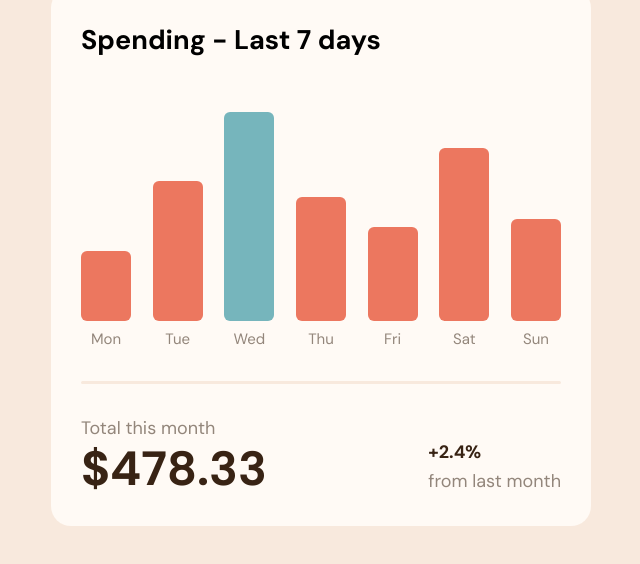
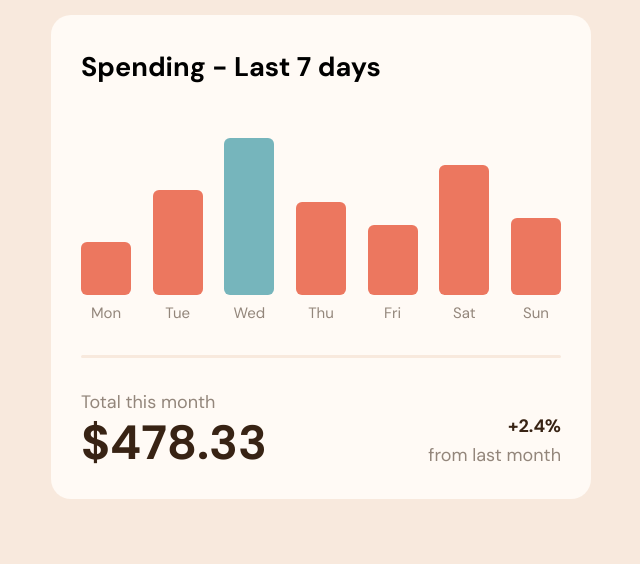
Before and after one commit to amirintech/expenses-chart, a plain HTML site: page index.html in a window 1280 px wide. Shown: the part 222-786 px from the top of the page, without its empty margins (319-959 px from the left). Drawn offline with Linux system fonts and the light colour scheme.

Commit message:
adding some styles to the footer and decreasing the height of the chart columns

```diff
--- a/index.js
+++ b/index.js
@@ -13,7 +13,7 @@ const initializeColumns = async () => {
     const expenseColumn = document.createElement("div");
     expenseColumn.classList.add("column");
 
-    const factor = 2; // Just for making the column looks taller
+    const factor = 1.5; // Just for making the column looks taller
     const { day, amount } = expense;
     expenseColumn.style = `padding: ${amount * factor}px 0`;
 
--- a/style.css
+++ b/style.css
@@ -191,6 +191,7 @@ img {
   display: flex;
   justify-content: space-between;
   align-items: flex-end;
+  gap: 1rem;
   font-size: 1.5rem;
 }
 
@@ -210,6 +211,16 @@ img {
 
 .current-month-total {
   font-size: 3rem;
+}
+
+.chart__footer-title:nth-child(2) {
+  justify-self: end;
+  text-align: right;
+}
+
+.chart__footer-title:nth-child(2) span {
+  width: 100%;
+  display: inline-block;
 }
 
 @media screen and (min-width: 375px) {
```
